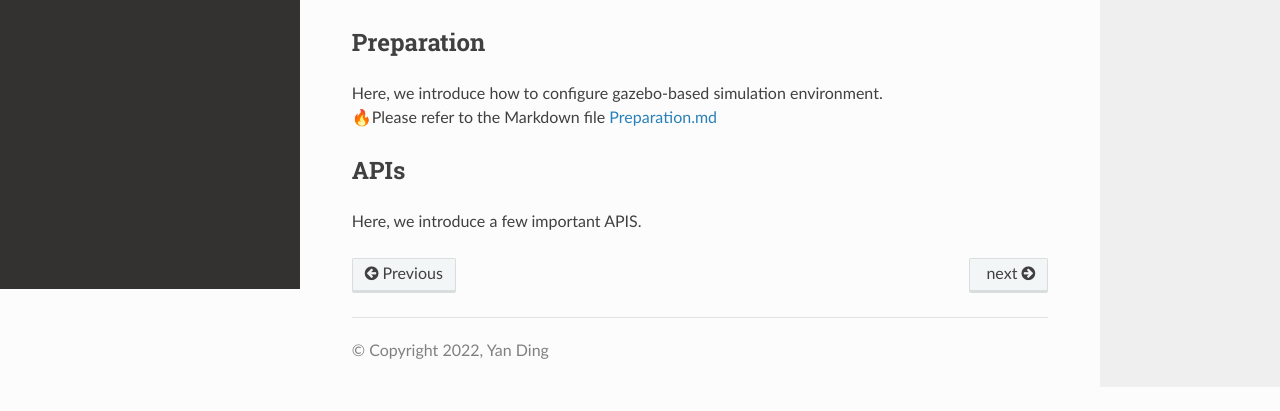
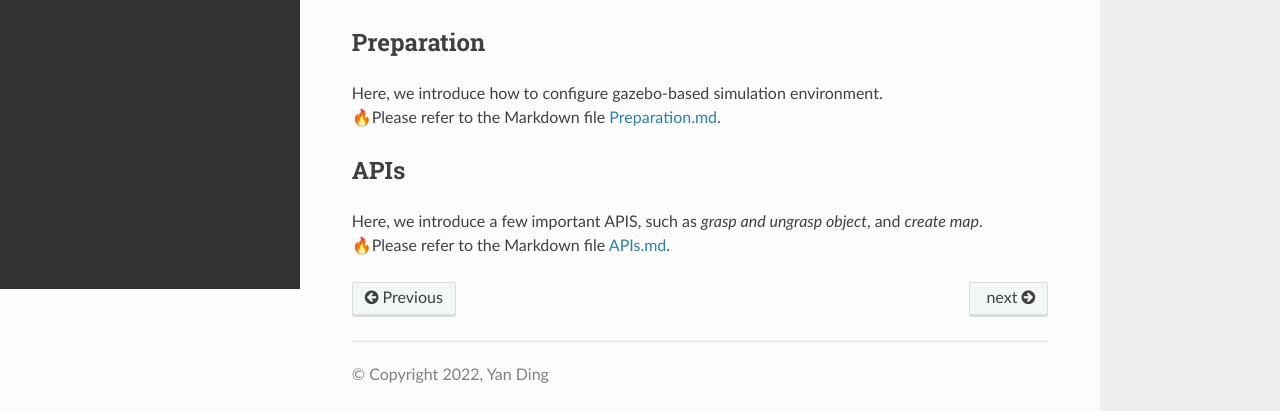
Before and after one commit to yding25/BestMan_Website, a plain HTML site: page Segbot_UR5_with_2F_Gripper.html in a window 1280 px wide. Shown: the part 511-922 px from the top of the page. Before the commit the page ends 898 px from the top, so only its background shows below. Drawn offline with Linux system fonts and the light colour scheme.

Commit message:
add APIs.md

```diff
--- a/Segbot_UR5_with_2F_Gripper.html
+++ b/Segbot_UR5_with_2F_Gripper.html
@@ -186,14 +186,15 @@
                             <h2>Preparation</h2>
                             <p>Here, we introduce how to configure gazebo-based simulation environment.
                                 <br />
-                                🔥Please refer to the Markdown file <a href="https://github.com/yding25/Segbot-UR5-with-2F-Gripper/blob/main/Preparation.md">Preparation.md</a>
+                                🔥Please refer to the Markdown file <a href="https://github.com/yding25/Segbot-UR5-with-2F-Gripper/blob/main/Preparation.md">Preparation.md</a>.
                             </p>
                         </div>
 
                         <div class="section" id="Segbot_UR5_with_2F_Gripper-APIs">
                             <h2>APIs</h2>
-                            <p>
-                                Here, we introduce a few important APIS.
+                            <p> Here, we introduce a few important APIS, such as <i>grasp and ungrasp object</i>, and <i>create map</i>.
+                                <br />
+                                🔥Please refer to the Markdown file <a href="https://github.com/yding25/Segbot-UR5-with-2F-Gripper/blob/main/APIs.md">APIs.md</a>.
                             </p>
                         </div>
                     </div>
```
